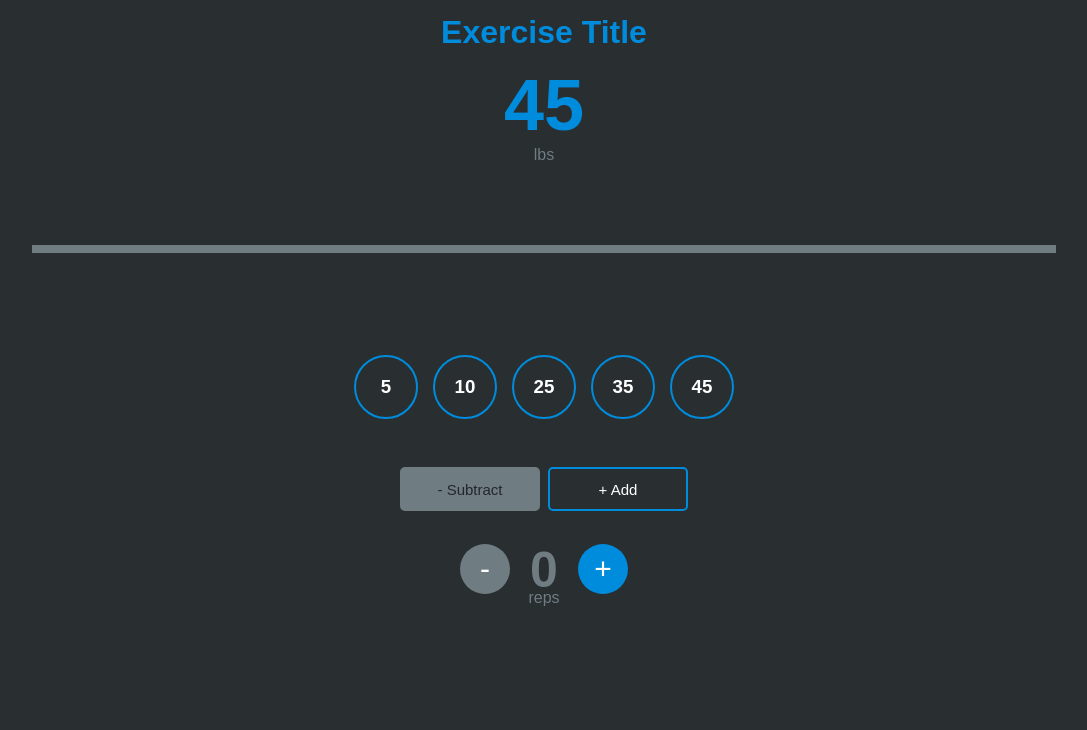
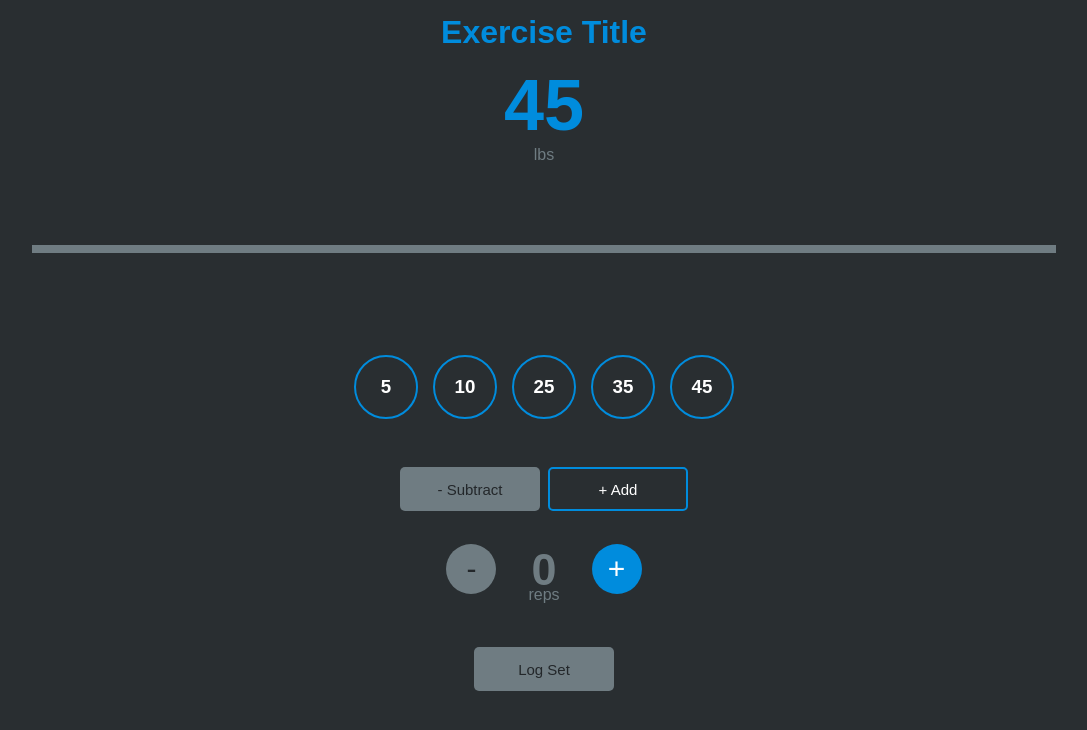
Before and after one commit to devonrandall-design/Tracking-App-Refined, a React (Create React App) app: page / in a window 1280 px wide. Shown: the top 730 px of the page, without its empty margins (96-1183 px from the left). Built offline with nearby package versions, Linux system fonts and the light colour scheme.

Commit message:
2 files modified

```diff
--- a/src/App.js
+++ b/src/App.js
@@ -8,6 +8,34 @@ import Buttons from './buttons.js'
 
 export default function App() {
 
+class WorkoutLog {
+constructor(name, set, weight, reps) {
+  this._name = name,
+  this._set = set,
+  this._weight = weight,
+  this._reps = reps
+}
+
+get name() {
+  return this.name;
+}
+
+get name() {
+  return this.set;
+}
+
+get weight() {
+  return this.weight;
+}
+
+get weight() {
+  return this.reps;
+}
+
+}
+
+
+
 const weightArray = [5, 10, 25, 35, 45]
 
 const [weight, setWeight] = useState(45)
@@ -15,6 +43,9 @@ const [selected, setSelected] = useState(0)
 const [name, setName] = useState('plate')
 const [another, setAnother] = useState(false)
 const [repCount, setRepCount] = useState(0)
+
+
+let currentWorkoutLog = []
 
 function selectWeight(plate) {
   setSelected(plate * 2)
@@ -41,6 +72,13 @@ function subtractReps () {
   setRepCount(repCount - 1)
 }
 
+function Logging() {
+  const LogSet = new WorkoutLog('Bench Press', 'Set', weight, repCount)
+  currentWorkoutLog.push(LogSet)
+  console.log(currentWorkoutLog)
+
+  }
+
 
 const onBar = []
 
@@ -62,10 +100,13 @@ const onBar = []
         <div className="rep-Area">
           <button onClick={() => subtractReps()} className={repCount === 0 ? 'inactiveRound' : 'activeround'}>-</button>
           <div className="vertical-stack">
-          <h2>{repCount}</h2>
+          <h2 className={repCount > 0 ? 'rep-active' : 'rep-inactive'}>{repCount}</h2>
           <p>reps</p>
           </div>
           <button onClick={() => addReps()} className="activeround">+</button>
+          </div>
+        <div className="log-set-container">
+        <div onClick={repCount > 0 ? () => Logging() : null} className={repCount < 1 ? 'inactive' : 'btn'}>Log Set</div>
           </div>
 
     </div>
--- a/src/style.css
+++ b/src/style.css
@@ -172,7 +172,7 @@ align-items:center;
     display: flex;
     justify-content: center;
     align-items:center;
-    gap: 20px;
+    gap: 35px;
     }
 
     .activeround {
@@ -196,7 +196,6 @@ align-items:center;
       border: none;
       background-color: #6F7C82;
       color: #23272A;
-      color: #FFFFFF;
       font-size: 30px;
       display: flex;
       justify-content: center;
@@ -210,9 +209,9 @@ align-items:center;
       justify-content: center;
     }
 
-    .vertical-stack h2 {
+    .rep-inactive {
       font-family: 'Proxima Nova', sans-serif;
-      font-size: 50px;
+      font-size: 45px;
       padding: 0;
       margin: 0;
       display: block;
@@ -228,3 +227,23 @@ align-items:center;
       color: #6F7C82;
 
     }
+
+    .rep-active{
+      font-family: 'Proxima Nova', sans-serif;
+      font-size: 45px;
+      padding: 0;
+      margin: 0;
+      display: block;
+      color:#008CDD;
+    }
+
+    .log-set-container {
+      min-height: 80px;
+      width: 80vw;
+      margin: 0px 20px;
+      display: flex;
+      justify-content: center;
+      align-items:center;
+      gap: 35px;
+      margin-top: 20px;
+      }
```
